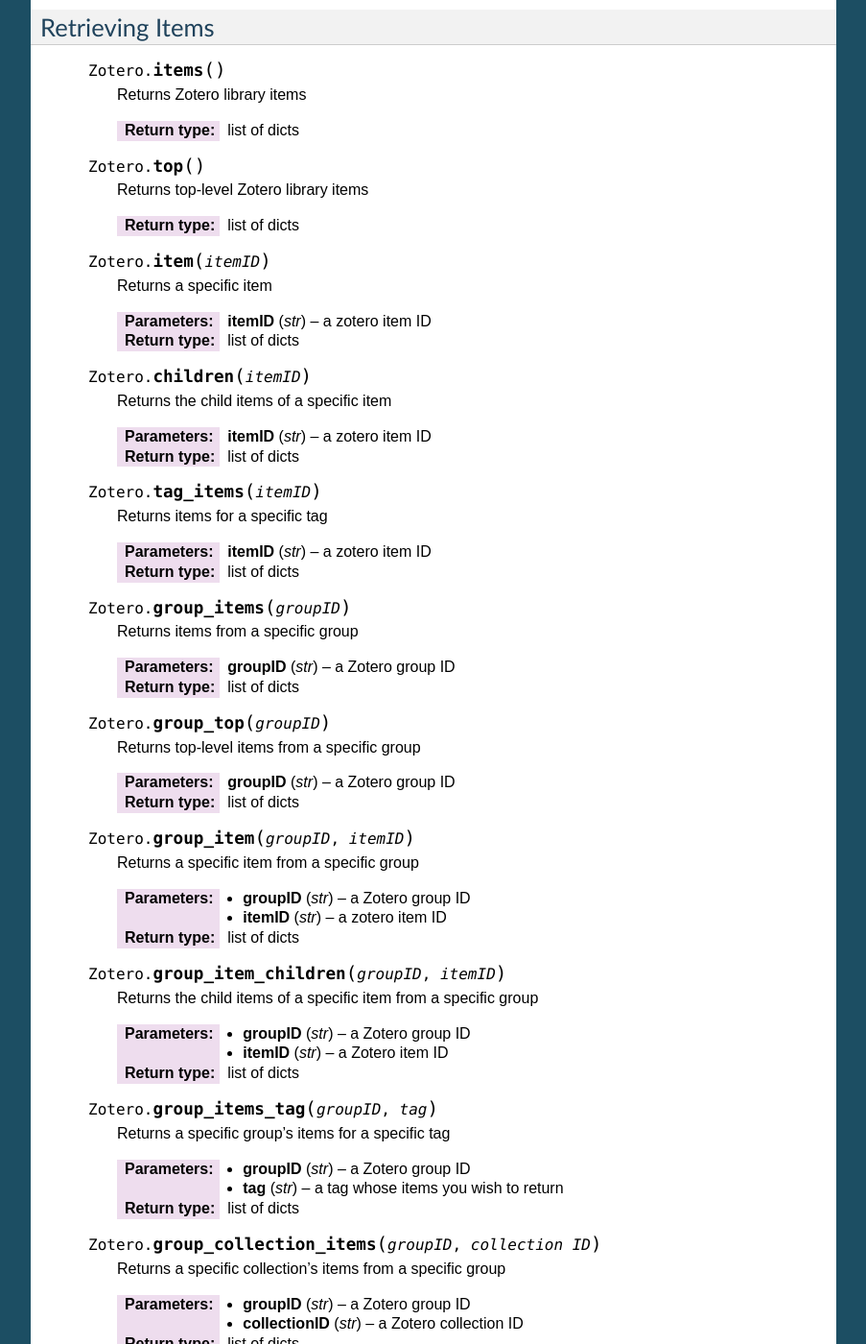
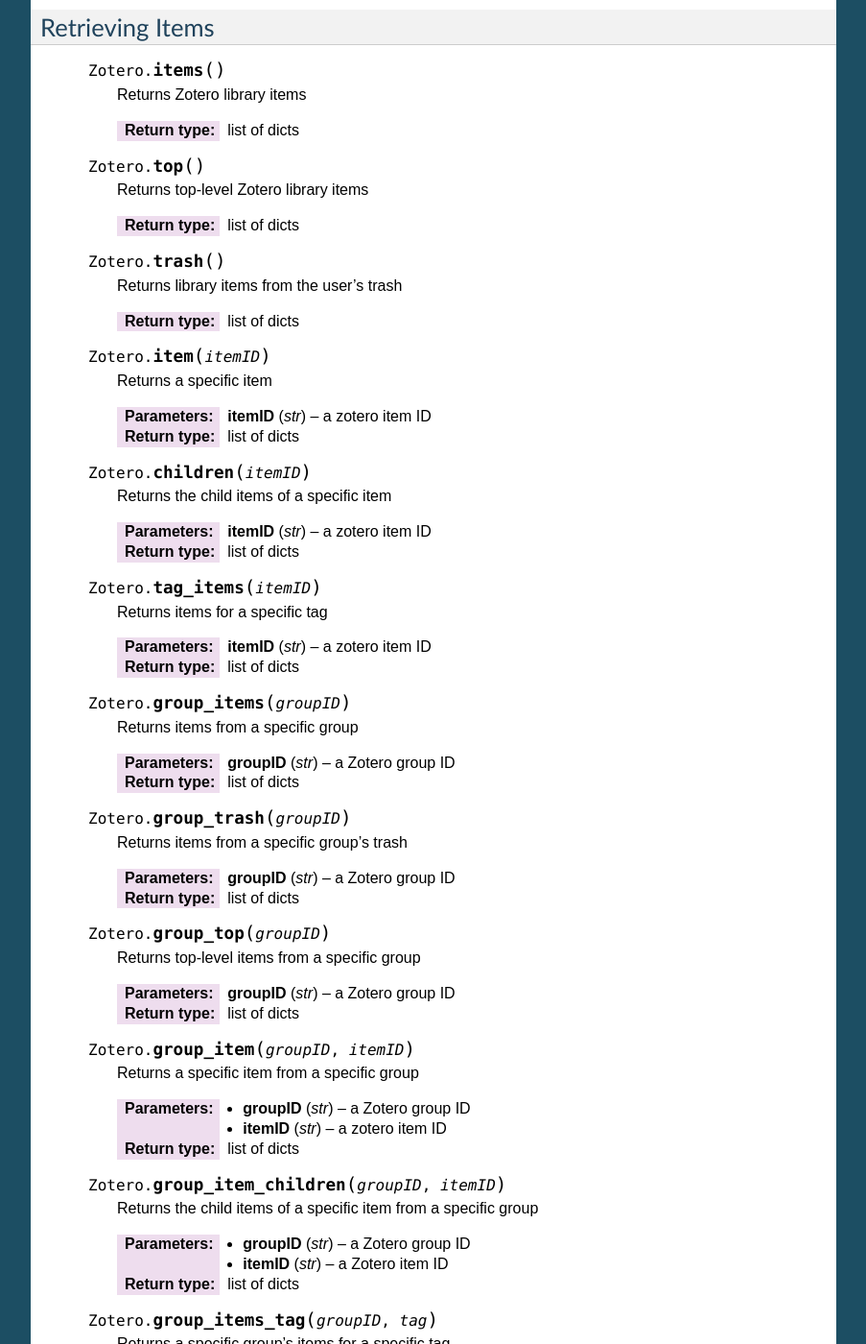
Before and after one commit to urschrei/pyzotero, a Sphinx documentation site: the page built from doc/index.txt, in a window 1280 px wide and 1400 px high, scrolled down 1310 px. Shown: the whole window at 96% size, without its empty margins (198-1101 px from the left). Built offline with Sphinx 7.4.7, drawn with Linux system fonts in a browser that asks for light colours; some of the changed text lies outside the part shown.

Commit message:
Doc update

```diff
--- a/doc/index.txt
+++ b/doc/index.txt
@@ -99,6 +99,12 @@
 
         :rtype: list of dicts
 
+    .. py:method:: Zotero.trash()
+
+        Returns library items from the user's trash
+
+        :rtype: list of dicts
+
     .. py:method:: Zotero.item(itemID)
 
         Returns a specific item
@@ -128,6 +134,15 @@
 
         :param str groupID: a Zotero group ID
         :rtype: list of dicts
+
+
+    .. py:method:: Zotero.group_trash(groupID)
+
+        Returns items from a specific group's trash
+
+        :param str groupID: a Zotero group ID
+        :rtype: list of dicts
+
 
     .. py:method:: Zotero.group_top(groupID)
 
```
Also changed, not shown: 19 other files.
